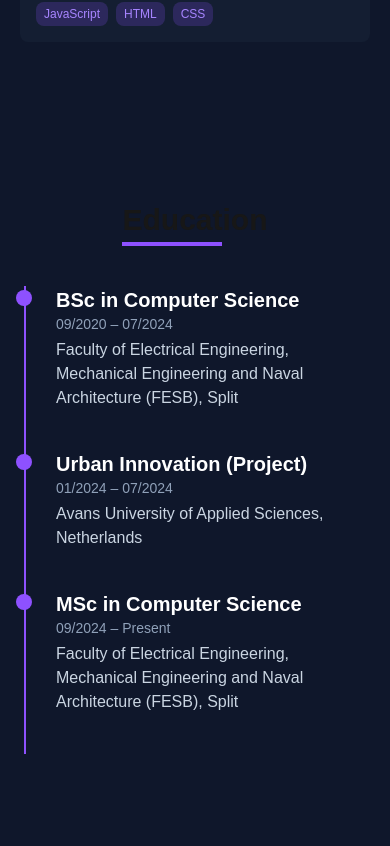
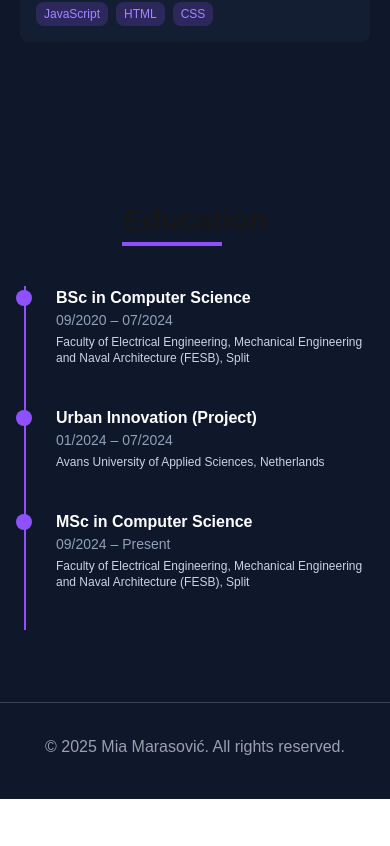
Before and after one commit to mmaras02/portfolio, a Next.js app: page / in a window 390 px wide. Shown: the part 4978-5824 px from the top of the page. After the commit the page ends 5777 px from the top, so only its background shows below. Built offline with nearby package versions, Linux system fonts and the light colour scheme.

Commit message:
education  mobile

```diff
--- a/src/components/Education.tsx
+++ b/src/components/Education.tsx
@@ -14,7 +14,7 @@
             ref={(el) => {
                 sectionsRef.current["education"] = el;
             }}
-            className="py-20 container mx-auto px-6 flex flex-col items-center"
+            className="pt-20 container mx-auto px-6 flex flex-col items-center"
         >
             <Title title="Education" />
 
@@ -25,9 +25,9 @@
                     <div key={i} className="relative mb-10">
                         <div className="absolute -left-8 -translate-x-1/2 top-1 w-4 h-4 bg-violet-500 rounded-full" />
 
-                        <h3 className="text-xl font-semibold text-white">{item.degree}</h3>
+                        <h3 className="text-md md:text-xl font-semibold text-white">{item.degree}</h3>
                         <span className="block text-sm text-slate-400 mb-1">{item.period}</span>
-                        <p className="text-slate-300">{item.school}</p>
+                        <p className="text-xs md:text-base text-slate-300">{item.school}</p>
                     </div>
                 ))}
             </div>
```
